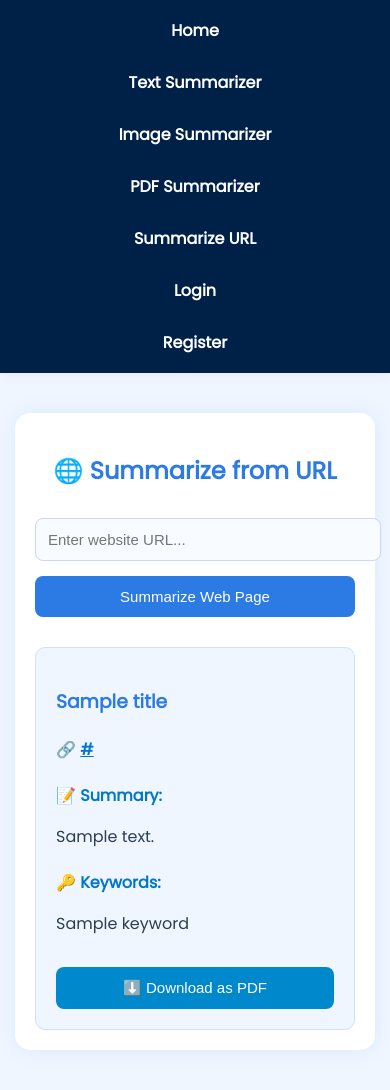
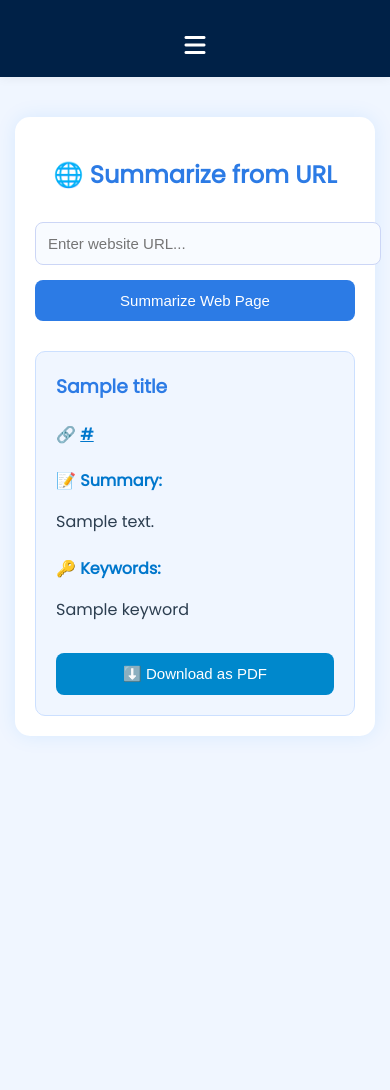
Before and after one commit to Sakshitak19/multi_source_summarizer, a Flask app: template templates/summarize_url.html in a window 390 px wide. After the commit the page ends 736 px from the top, so only its background shows below. Run offline with Flask 3, Linux system fonts and the light colour scheme; the template is opened without the code that fills it: most values are stand-ins (such as "Sample title", 1, 10 or a date in 2020).

Commit message:
Update summarize_url.html

```diff
--- a/templates/summarize_url.html
+++ b/templates/summarize_url.html
@@ -5,6 +5,7 @@
   <meta name="viewport" content="width=device-width, initial-scale=1.0" />
   <title>Summarize from URL</title>
   <link href="https://fonts.googleapis.com/css2?family=Poppins&display=swap" rel="stylesheet" />
+  <link rel="stylesheet" href="https://cdnjs.cloudflare.com/ajax/libs/font-awesome/6.0.0-beta3/css/all.min.css" />
   <style>
     body {
       font-family: 'Poppins', sans-serif;
@@ -18,9 +19,15 @@
       padding: 12px 20px;
       display: flex;
       flex-wrap: wrap;
-      justify-content: center;
+      justify-content: space-between;
+      align-items: center;
+      box-shadow: 0 2px 10px rgba(0, 0, 0, 0.05);
+      position: relative;
+    }
+
+    .nav-links {
+      display: flex;
       gap: 15px;
-      box-shadow: 0 2px 10px rgba(0, 0, 0, 0.05);
     }
 
     nav a {
@@ -35,6 +42,17 @@
     nav a:hover {
       color: #00d4ff;
       background-color: rgba(255, 255, 255, 0.1);
+    }
+
+    .menu-toggle {
+      display: none;
+      background: none;
+      border: none;
+      color: white;
+      font-size: 24px;
+      cursor: pointer;
+      padding: 5px 10px;
+      margin-left: auto; /* This pushes it to the right */
     }
 
     .container {
@@ -102,6 +120,7 @@
 
     .summary-box h3 {
       color: #2c7be5;
+      margin-top: 0;
     }
 
     h4 {
@@ -115,12 +134,13 @@
       word-break: break-all;
     }
 
-    @media (max-width: 768px) {
-      nav {
-        flex-direction: column;
-        align-items: center;
+    .summary-content p {
+      margin-bottom: 15px;
+      line-height: 1.6;
     }
 
+    /* Responsive styles */
+    @media (max-width: 768px) {
       .container {
         margin: 40px 15px;
         padding: 20px;
@@ -135,6 +155,36 @@
       .download-btn {
         font-size: 15px;
       }
+
+      .menu-toggle {
+        display: block;
+        order: 2; /* This ensures it stays on the right */
+      }
+
+      .nav-links {
+        display: none;
+        flex-direction: column;
+        width: 100%;
+        padding-top: 10px;
+        order: 3; /* This makes it appear below when expanded */
+      }
+
+      .nav-links.active {
+        display: flex;
+      }
+
+      .nav-links a {
+        width: 100%;
+        text-align: center;
+        padding: 10px 0;
+        border-top: 1px solid rgba(255, 255, 255, 0.1);
+      }
+    }
+
+    @media (min-width: 769px) and (max-width: 1024px) {
+      .container {
+        max-width: 85%;
+      }
     }
   </style>
 </head>
@@ -142,13 +192,16 @@
 
   <!-- Navbar -->
   <nav>
+    <div class="nav-links">
       <a href="{{ url_for('home') }}">Home</a>
       <a href="{{ url_for('summarize_text') }}">Text Summarizer</a>
       <a href="{{ url_for('summarize_image') }}">Image Summarizer</a>
       <a href="{{ url_for('summarize_pdf') }}">PDF Summarizer</a>
       <a href="{{ url_for('summarize_url') }}">Summarize URL</a>
-    <a href="{{ url_for('login') }}">Login</a>
-    <a href="{{ url_for('register') }}">Register</a>
+    </div>
+    <button class="menu-toggle">
+      <i class="fas fa-bars"></i>
+    </button>
   </nav>
 
   <!-- Page Content -->
@@ -164,7 +217,13 @@
       <h3>{{ title }}</h3>
       <h4>🔗 <a href="{{ url }}" class="url-link" target="_blank">{{ url }}</a></h4>
       <h4>📝 Summary:</h4>
-      <p>{{ summary }}</p>
+      <div class="summary-content">
+        {% for paragraph in summary.split('\n') %}
+          {% if paragraph.strip() %}
+            <p>{{ paragraph }}</p>
+          {% endif %}
+        {% endfor %}
+      </div>
 
       {% if keywords %}
         <h4>🔑 Keywords:</h4>
@@ -181,5 +240,19 @@
     {% endif %}
   </div>
 
+  <script>
+    // Mobile menu toggle
+    document.querySelector('.menu-toggle').addEventListener('click', function() {
+      document.querySelector('.nav-links').classList.toggle('active');
+    });
+
+    // Close menu when clicking on a link (for mobile)
+    document.querySelectorAll('.nav-links a').forEach(link => {
+      link.addEventListener('click', () => {
+        document.querySelector('.nav-links').classList.remove('active');
+      });
+    });
+  </script>
+
 </body>
 </html>
```
Lines whose indentation alone changed are shown as unchanged.
